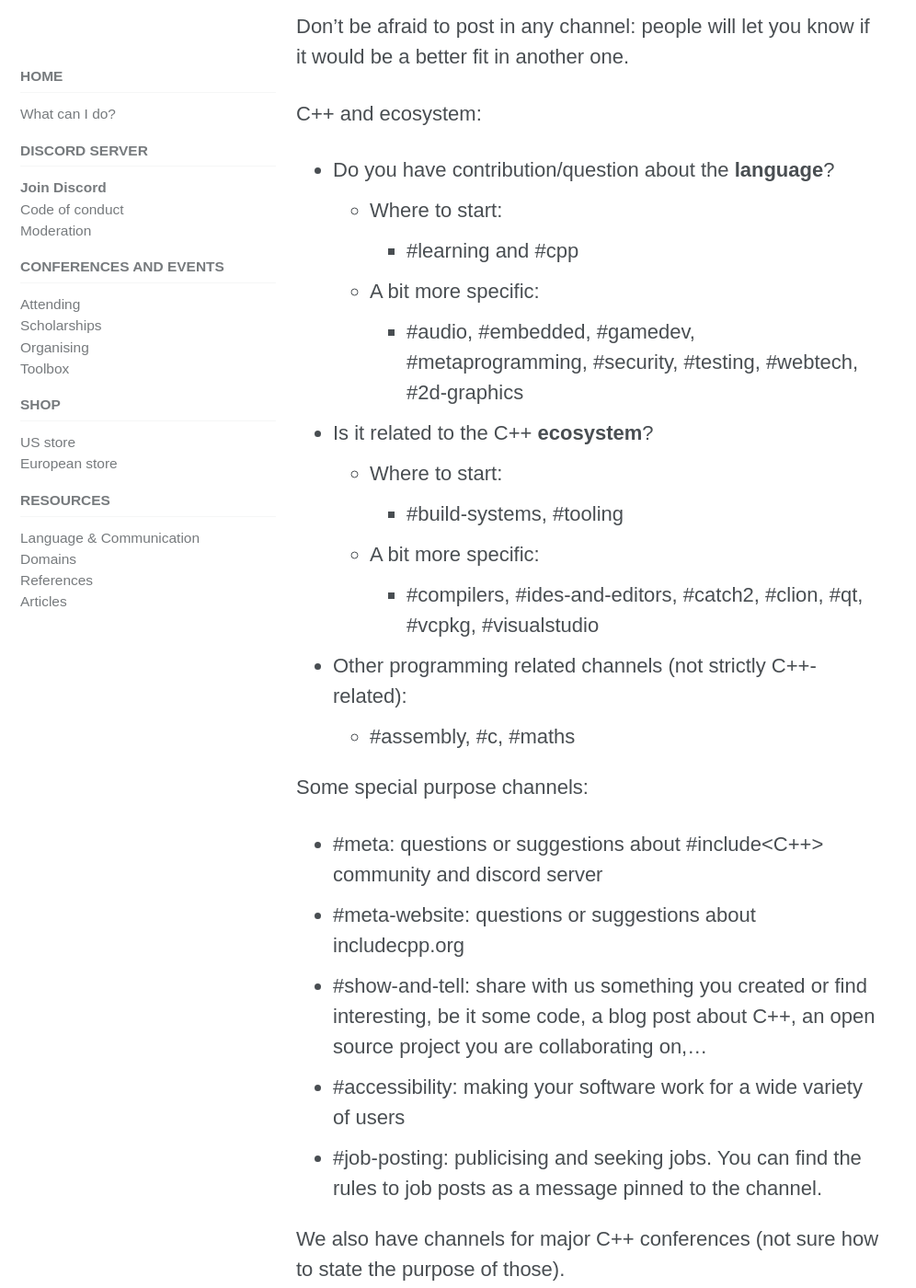
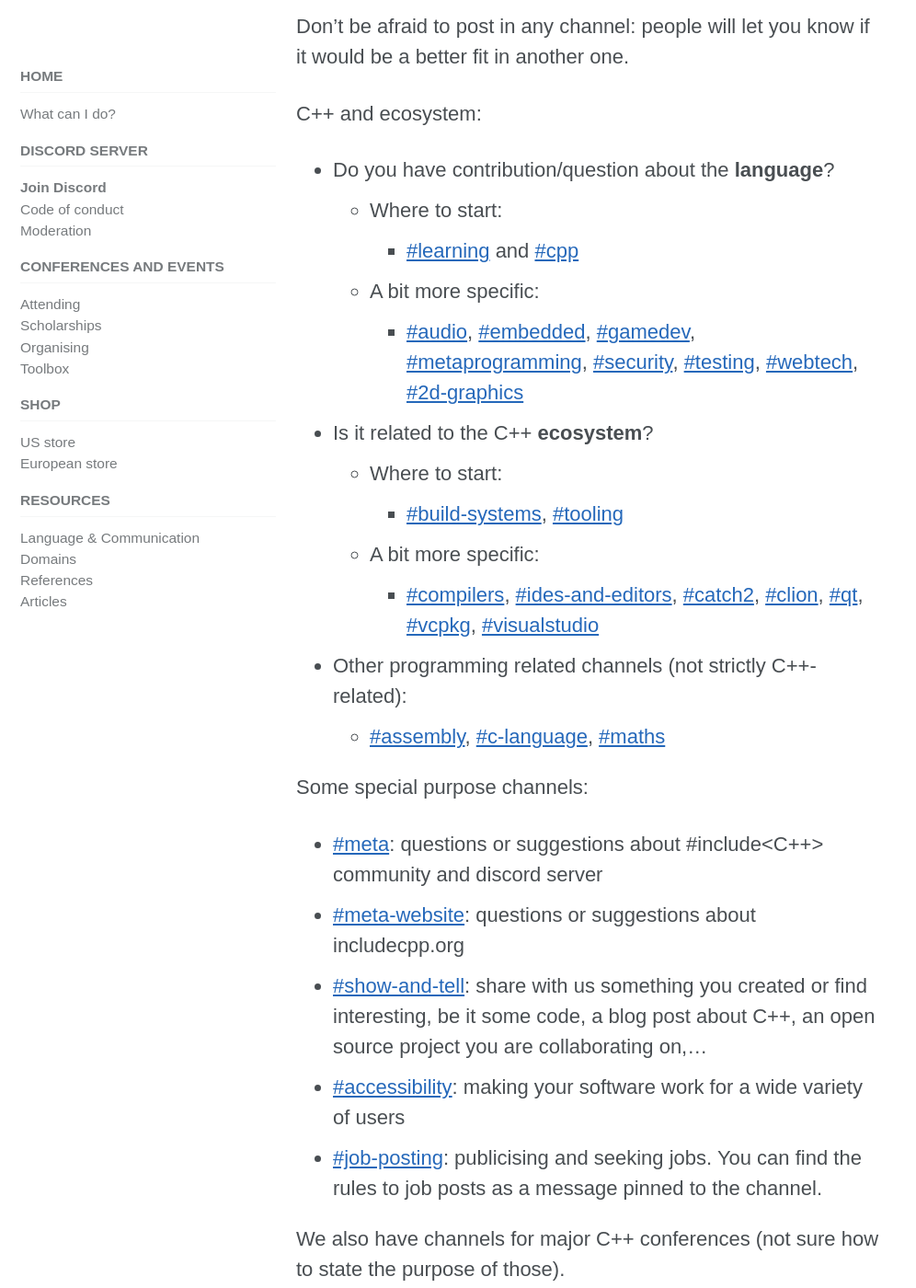
Before and after one commit to include-cpp/include-cpp.github.io, a Jekyll site: the page built from discord/index.md, in a window 1280 px wide and 1400 px high, scrolled down 3106 px. Shown: the whole window at 92% size, without its empty margins (0-996 px from the left). Built offline with Jekyll 4.4.1, drawn with Linux system fonts in a browser that asks for light colours; cached includes are drawn as plain includes; nearby versions of some CDN libraries.

Commit message:
Add hyperlinks to all the channels listed in "Choosing a channel to post in"

```diff
--- a/discord/index.md
+++ b/discord/index.md
@@ -51,24 +51,24 @@ C++ and ecosystem:
 
 * Do you have contribution/question about the **language**?
   * Where to start:
-    * \#learning and \#cpp
+    * [\#learning](https://discord.com/channels/400588936151433218/437273623326359562) and [\#cpp](https://discord.com/channels/400588936151433218/400588936151433220)
   * A bit more specific:
-    * \#audio, \#embedded, \#gamedev, \#metaprogramming, \#security, \#testing, \#webtech, \#2d-graphics
+    * [\#audio](https://discord.com/channels/400588936151433218/489715396220551178), [\#embedded](https://discord.com/channels/400588936151433218/470941333817655306), [\#gamedev](https://discord.com/channels/400588936151433218/469633149308239873), [\#metaprogramming](https://discord.com/channels/400588936151433218/491923987824377856), [\#security](https://discord.com/channels/400588936151433218/488397398486548481), [\#testing](https://discord.com/channels/400588936151433218/585090706335596560), [\#webtech](https://discord.com/channels/400588936151433218/522717040377856001), [\#2d-graphics](https://discord.com/channels/400588936151433218/467435909386731534)
 * Is it related to the C++ **ecosystem**?
   * Where to start:
-    * \#build-systems, \#tooling
+    * [\#build-systems](https://discord.com/channels/400588936151433218/414847611648999426), [\#tooling](https://discord.com/channels/400588936151433218/522716740489052181)
   * A bit more specific:
-    * \#compilers, \#ides-and-editors, \#catch2, \#clion, \#qt, \#vcpkg, \#visualstudio
+    * [\#compilers](https://discord.com/channels/400588936151433218/441274686056431627), [\#ides-and-editors](https://discord.com/channels/400588936151433218/489373154079277056), [\#catch2](https://discord.com/channels/400588936151433218/415926410767630336), [\#clion](https://discord.com/channels/400588936151433218/448533022023745536), [\#qt](https://discord.com/channels/400588936151433218/435701082962919424), [\#vcpkg](https://discord.com/channels/400588936151433218/687365466422902841), [\#visualstudio](https://discord.com/channels/400588936151433218/471803838681055242)
 * Other programming related channels (not strictly C++-related):
-  * \#assembly, \#c, \#maths
+  * [\#assembly](https://discord.com/channels/400588936151433218/595188611180396566), [\#c-language](https://discord.com/channels/400588936151433218/494530056786411520), [\#maths](https://discord.com/channels/400588936151433218/491923735687987202)
 
 Some special purpose channels:
 
-* \#meta: questions or suggestions about \#include<C++> community and discord server
-* \#meta-website: questions or suggestions about includecpp.org
-* \#show-and-tell: share with us something you created or find interesting, be it some code, a blog post about C++, an open source project you are collaborating on,...
-* \#accessibility: making your software work for a wide variety of users
-* \#job-posting: publicising and seeking jobs. You can find the rules to job posts as a message pinned to the channel.
+* [\#meta](https://discord.com/channels/400588936151433218/400741110936502274): questions or suggestions about \#include<C++> community and discord server
+* [\#meta-website](https://discord.com/channels/400588936151433218/669486396813344768): questions or suggestions about includecpp.org
+* [\#show-and-tell](https://discord.com/channels/400588936151433218/415070750131879937): share with us something you created or find interesting, be it some code, a blog post about C++, an open source project you are collaborating on,...
+* [\#accessibility](https://discord.com/channels/400588936151433218/476454191628288000): making your software work for a wide variety of users
+* [\#job-posting](https://discord.com/channels/400588936151433218/403269639670595614): publicising and seeking jobs. You can find the rules to job posts as a message pinned to the channel.
 
 We also have channels for major C++ conferences (not sure how to state the purpose of those).
 
```
